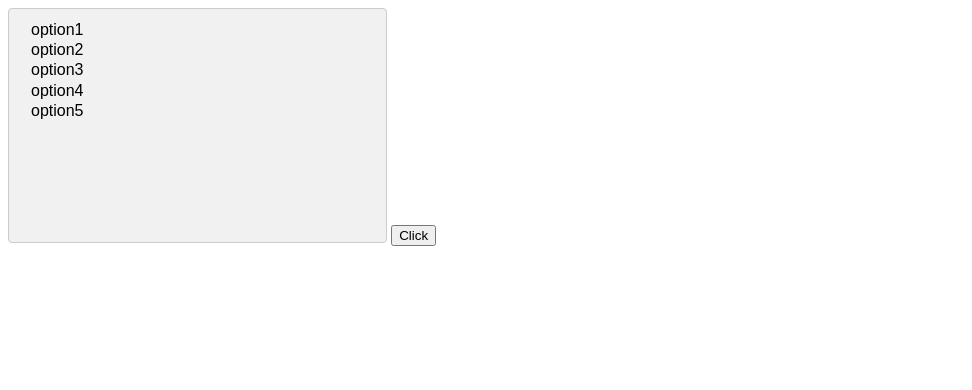
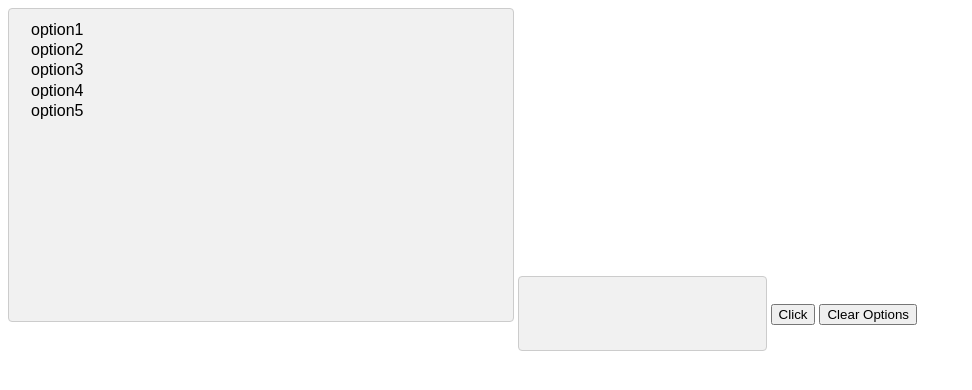
Before and after one commit to MuhammadHamzaAmir/SN-Scripts, a website: page UI Pages/selectMultipleOptions.html in a window 1280 px wide. Shown: the whole page, without its empty margins (0-972 px from the left). Drawn offline with Linux system fonts and the light colour scheme.

Commit message:
added a input button to clear selected options

```diff
--- a/UI Pages/selectMultipleOptions.html
+++ b/UI Pages/selectMultipleOptions.html
@@ -2,8 +2,8 @@
     <head>
         <style>
             select {
-                width: 30%;
-                height: 30%;
+                width: 40%;
+                height: 40%;
                 border: 1px solid #ccc;
                 border-radius: 4px;
                 background-color: #f1f1f1;
@@ -18,13 +18,26 @@
                 font-size: 16px;
             }
 
+            #selected-pivots {
+                border: 1px solid #ccc;
+                border-radius: 4px;
+                background-color: #f1f1f1;
+                padding: 12px 20px 12px 20px;
+                font-size: 16px;
+                cursor: pointer;
+                overflow: scroll;
+                height: 75px;
+            }
+
         </style>
     </head>
     <body>
 
             <select name="pivots" id="pivots" multiple="true">
             </select>
+            <input name="selected-pivots" id="selected-pivots" readonly="true"/>
             <button id="btn">Click</button>
+            <input class="btn btn-default" type="button" value="Clear Options" onclick="clearOptions()"></input>
             <p id="p-tag"></p>
 
     </body>
@@ -38,6 +51,19 @@
             el.value = opt;
             select.appendChild(el);
         }
+
+
+        // onchange event when a user selects an option from the select element fill the input field one option per line
+        document.getElementById("pivots").onchange = function () {
+            var selectedOptions = document.getElementById("pivots").selectedOptions;
+            var selectedValues = [];
+            for (var i = 0; i < selectedOptions.length; i++) {
+                selectedValues.push(selectedOptions[i].value);
+            }
+            document.getElementById("selected-pivots").value = selectedValues.join("\n");
+        };
+
+
         document.getElementById("btn").addEventListener("click", function () {
             var selectedOptions = document.getElementById("pivots").selectedOptions;
             var selectedValues = [];
@@ -46,5 +72,12 @@
             }
             document.getElementById("p-tag").innerHTML = selectedValues;
         });
+
+        function clearOptions() {
+            var select = document.getElementById("pivots");
+            for (var i = 0, l = select.options.length; i < l; i++) {
+                select.options[i].selected = false;
+            }
+        }
     </script>
 </html>
```
